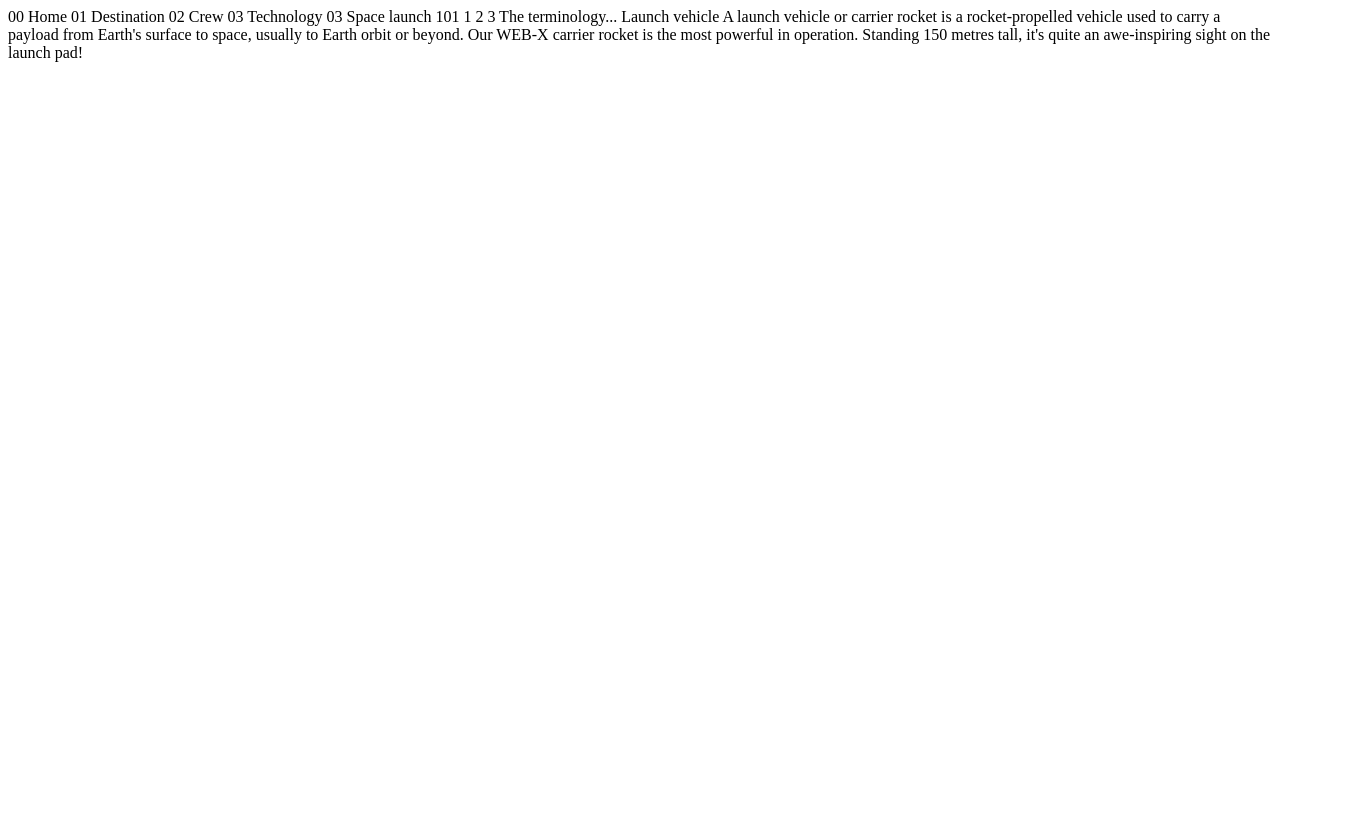
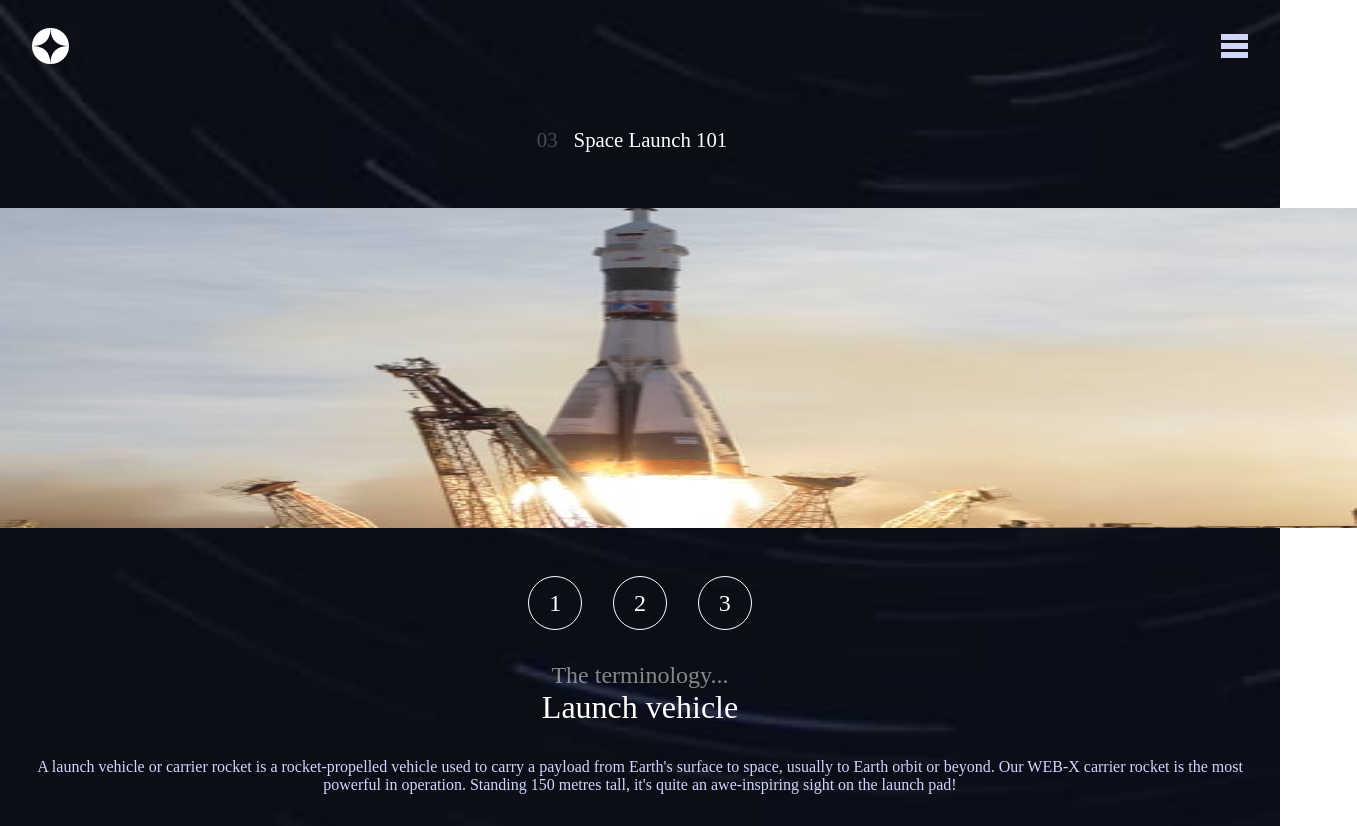
Before and after one commit to Buty06/space-tourism-website-main, a plain HTML site: page technology-vehicle.html in a window 1280 px wide. Shown: the whole page, 1357 px wide, since content can reach past the window. Before the commit the page ends 800 px from the top, so only its background shows below. Drawn offline with Linux system fonts and the light colour scheme; a web font is replaced by a local one.

Commit message:
Terminando la base de technology, empezando con sus funciones del script

```diff
--- a/script.js
+++ b/script.js
@@ -48,7 +48,7 @@ const links = [
   },
   {
     text: "03 Technology",
-    href: "/technology-capsule.html",
+    href: "/technology-vehicle.html",
     className: "aside_link",
   },
 ];
--- a/starter-code/style-comander.css
+++ b/starter-code/style-comander.css
@@ -104,13 +104,13 @@ body {
   }
 
   to {
-    background-color: #d4d4d4;
+    background-color: #fff;
   }
 }
 
 @keyframes borderTransitionOutPlanets {
   from {
-    background-color: #d4d4d4;
+    background-color: #fff;
   }
 
   to {
--- /dev/null
+++ b/starter-code/technology.css
@@ -0,0 +1,44 @@
+body {
+  background: url(./assets/technology/background-technology-mobile.jpg)
+    no-repeat;
+  background-position: center;
+  background-size: cover;
+  overflow-x: hidden;
+}
+
+.main_sub_container {
+  display: grid;
+  grid-template-rows: 20rem 1fr;
+  justify-items: center;
+  gap: 3rem;
+}
+
+.main_image {
+  width: 118%;
+  height: 100%;
+}
+
+.main_text {
+  display: flex;
+  flex-direction: column;
+  justify-content: space-between;
+  align-items: center;
+}
+
+.buttons_container{
+    display: flex;
+    justify-content: space-between;
+    align-items: center;
+    width: 14rem;
+    margin-bottom: 2rem;
+}
+
+.button{
+    width: 3.4rem;
+    height: 3.4rem;
+    border-radius: 50%;
+    background-color: transparent;
+    color: #ffffff;
+    border: 1px solid #ffffff;
+    font-size: 1.5rem;
+}
--- a/technology-vehicle.html
+++ b/technology-vehicle.html
@@ -1,32 +1,109 @@
 <!DOCTYPE html>
 <html lang="en">
-<head>
-  <meta charset="UTF-8">
-  <meta name="viewport" content="width=device-width, initial-scale=1.0">
+  <head>
+    <meta charset="UTF-8" />
+    <meta name="viewport" content="width=device-width, initial-scale=1.0" />
 
-  <link rel="icon" type="image/png" sizes="32x32" href="./assets/favicon-32x32.png">
+    <link
+      rel="icon"
+      type="image/png"
+      sizes="32x32"
+      href="./starter-code/assets/icon.png"
+    />
 
-  <title>Frontend Mentor | Space tourism website</title>
-</head>
-<body>
+    <style>
+      html {
+        visibility: hidden;
+        opacity: 0;
+      }
+    </style>
 
-  00 Home
-  01 Destination
-  02 Crew
-  03 Technology
+    <link rel="preconnect" href="https://fonts.googleapis.com" />
+    <link rel="preconnect" href="https://fonts.gstatic.com" crossorigin />
+    <link
+      href="https://fonts.googleapis.com/css2?family=Diphylleia&display=swap"
+      rel="stylesheet"
+    />
+    <link rel="stylesheet" href="./style.css" />
+    <link rel="stylesheet" href="./starter-code/style-moon.css" />
+    <link rel="stylesheet" href="./starter-code/style-comander.css" />
+    <link rel="stylesheet" href="./starter-code/technology.css" />
 
-  03 Space launch 101
+    <title>Technology</title>
+  </head>
+  <body>
+    <header class="header_navigation">
+      <a href="./index.html">
+        <img
+          src="./starter-code/assets/shared/logo.svg"
+          alt="Home"
+          class="logo"
+          style="cursor: pointer"
+        />
+      </a>
 
-  1
-  2
-  3
+      <button class="menu_activator">
+        <svg
+          class="menu_activator_image"
+          xmlns="http://www.w3.org/2000/svg"
+          width="24"
+          height="21"
+        >
+          <g fill="#D0D6F9" fill-rule="evenodd">
+            <path d="M0 0h48v6H0zM0 9h48v6H0zM0 18h48v6H0z" />
+          </g>
+        </svg>
+      </button>
+    </header>
 
-  The terminology...
-  Launch vehicle
+    <main class="main" id="main">
+      <article class="main_container">
+        <h1 class="page_title">
+          <span class="title_span">03</span>Space launch 101
+        </h1>
 
-  A launch vehicle or carrier rocket is a rocket-propelled vehicle used to carry a
-  payload from Earth's surface to space, usually to Earth orbit or beyond. Our
-  WEB-X carrier rocket is the most powerful in operation. Standing 150 metres tall,
-  it's quite an awe-inspiring sight on the launch pad!
-</body>
+        <section class="main_sub_container">
+          <img
+            src="./starter-code/assets/technology/image-launch-vehicle-portrait.jpg"
+            class="main_image"
+          />
+
+          <section class="main_text">
+            <section class="buttons_container">
+              <button class="button" id="button1">1</button>
+              <button class="button" id="button2">2</button>
+              <button class="button" id="button3">3</button>
+            </section>
+
+            <div class="text">
+              <section class="rank_name">
+                <h2 class="rank" id="rank">The terminology...</h2>
+                <h3 class="name" id="name">Launch vehicle</h3>
+              </section>
+
+              <section class="description_text" id="description">
+                A launch vehicle or carrier rocket is a rocket-propelled vehicle
+                used to carry a payload from Earth's surface to space, usually
+                to Earth orbit or beyond. Our WEB-X carrier rocket is the most
+                powerful in operation. Standing 150 metres tall, it's quite an
+                awe-inspiring sight on the launch pad!
+              </section>
+            </div>
+          </section>
+        </section>
+      </article>
+    </main>
+
+    <aside class="aside">
+      <section class="clouse_aside">
+        <img
+          src="./starter-code/assets/shared/icon-close.svg"
+          alt="clouse"
+          class="clouse_aside_image"
+        />
+      </section>
+    </aside>
+
+    <script src="./script.js"></script>
+  </body>
 </html>
```
Also changed, not shown: crew-commander.html (+8 -8 lines), starter-code/technology.js (added).
